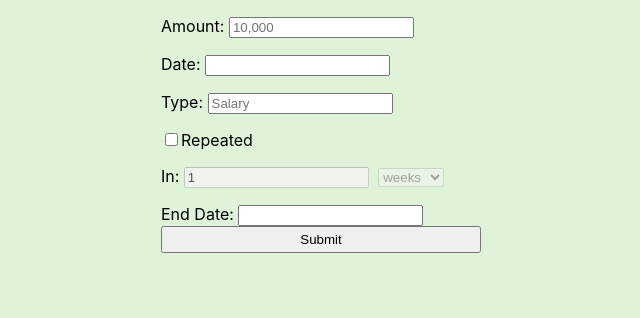
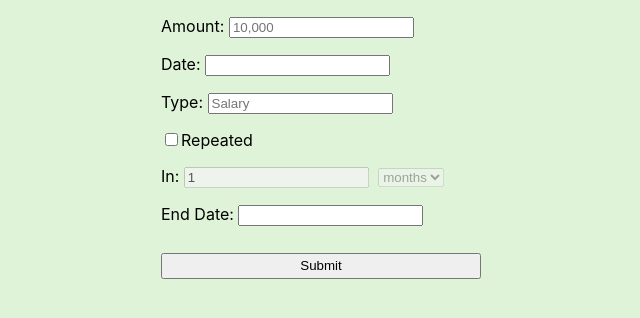
Before and after one commit to shamit6/get-there, a Next.js app: page /transactions/Form in a window 1280 px wide. Shown: the top 318 px of the page, without its empty margins (319-959 px from the left). Built offline with nearby package versions, Linux system fonts and the light colour scheme.

Commit message:
margin to add transaction button

```diff
--- a/pages/transactions/Form.module.scss
+++ b/pages/transactions/Form.module.scss
@@ -10,5 +10,6 @@
 
   input[type="submit"] {
     height: 2em;
+    margin-top: 2em;
   }
 }
--- a/pages/transactions/Form.tsx
+++ b/pages/transactions/Form.tsx
@@ -8,11 +8,16 @@ import ReactDatePicker from 'react-datepicker';
 import "react-datepicker/dist/react-datepicker.css";
 
 export default function Form({transactionConfig} : {transactionConfig?: TransactionConfig}) {
-  const { register, handleSubmit, watch, control} = useForm();
+  const { register, handleSubmit, watch, control} = useForm({shouldUseNativeValidation: false});
   const router = useRouter()
   const onSubmit = (data: TransactionConfig & {repeated: boolean}) => {
     const {repeated, interval, ...rest} = data;
-    createOrUpdateTransaction(repeated? {interval, ...rest} : rest);
+
+    const newTransaction: TransactionConfig = {...rest, id: transactionConfig?.id};
+    if (repeated) {
+      newTransaction.interval = interval;
+    }
+    createOrUpdateTransaction(newTransaction);
     router.push('/transactions');
   };
 
@@ -70,7 +75,7 @@ export default function Form({transactionConfig} : {transactionConfig?: Transact
         />
         <select
           {...register("interval.timePeriod")}
-          defaultValue={transactionConfig?.interval?.timePeriod}
+          defaultValue={transactionConfig?.interval?.timePeriod || "month"}
           disabled={!isRepeated}
         >
           <option value="week">weeks</option>
@@ -83,12 +88,12 @@ export default function Form({transactionConfig} : {transactionConfig?: Transact
           <Controller
             control={control}
             name="interval.endDate"
-            rules={{required: isRepeated}}
             render={({ field: { onChange, onBlur, value } }) => (
               <ReactDatePicker
                 onChange={onChange}
                 onBlur={onBlur}
                 selected={value || transactionConfig?.interval?.endDate}
+                popperPlacement="top"
               />
             )}
           />
```
